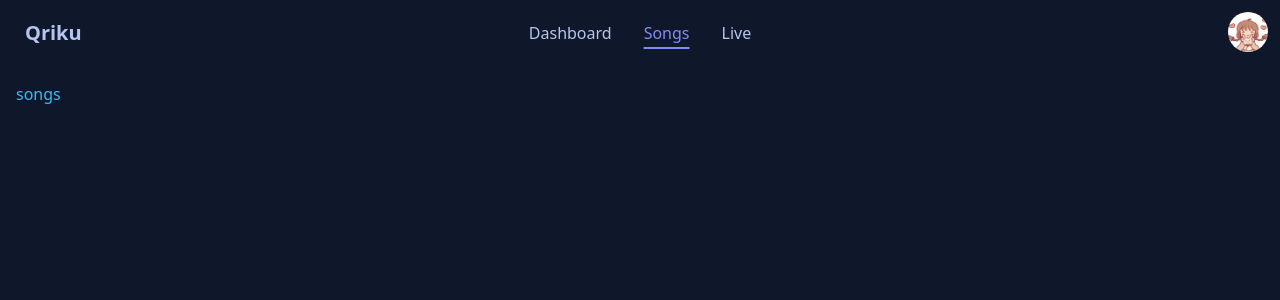
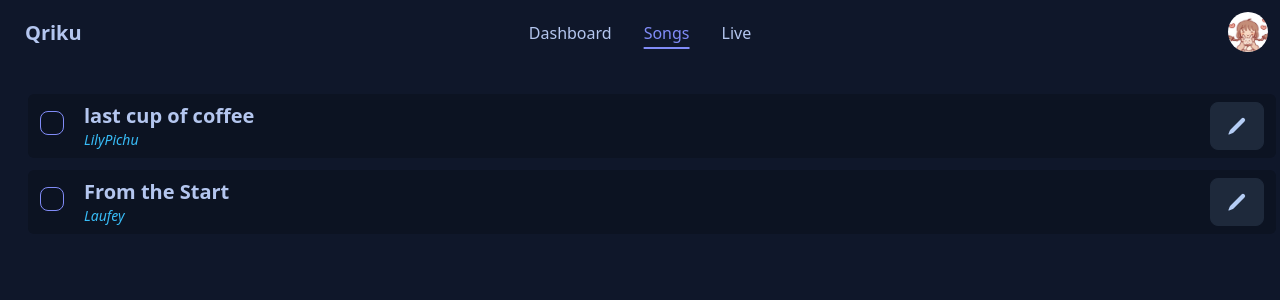
Before and after one commit to juju927/performthis-live, a React (Vite) app in the folder frontend/: page /songs in a window 1280 px wide. Shown: the top 300 px of the page. Built offline with nearby package versions, Linux system fonts and the light colour scheme.

Commit message:
song item component

```diff
--- /dev/null
+++ b/frontend/src/components/SongItem.jsx
@@ -0,0 +1,29 @@
+import React from 'react'
+
+const SongItem = (props) => {
+  return (
+    <div className='w-full h-auto flex m-3 rounded-md bg-base-300 gap-x-3 px-3 py-2'>
+
+      <div className='m-auto flex-none w-5'>
+        <input type="checkbox" className="checkbox checkbox-secondary" />
+      </div>
+
+
+      <div className='flex-1 mx-3'>
+        <div className='text-xl font-bold text-base-content'>{props.title}</div>
+        <div className='text-sm italic'>{props.artist}</div>
+      </div>
+
+
+      <div className='flex-none w-fit btn'>
+        <svg xmlns="http://www.w3.org/2000/svg" viewBox="0 0 20 20" fill="currentColor" className="w-5 h-5">
+          <path d="M2.695 14.763l-1.262 3.154a.5.5 0 00.65.65l3.155-1.262a4 4 0 001.343-.885L17.5 5.5a2.121 2.121 0 00-3-3L3.58 13.42a4 4 0 00-.885 1.343z" />
+        </svg>
+      </div>
+
+
+    </div>
+  )
+}
+
+export default SongItem
--- a/frontend/src/pages/SongsPage.jsx
+++ b/frontend/src/pages/SongsPage.jsx
@@ -1,10 +1,20 @@
 import React from 'react'
+import SongItem from '../components/SongItem'
 
 const SongLibraryPage = () => {
+  const songs = [
+    {"title": "last cup of coffee",
+      "artist": "LilyPichu"},
+    {"title": "From the Start",
+      "artist": "Laufey"}
+  ]
+
   return (
     <div className="w-full text-primary">
+    {songs.map((song, idx)=> (
+      <SongItem key={idx} artist={song.artist} title={song.title} />
+    ))}
 
-        songs
 
     </div>
   )
```
